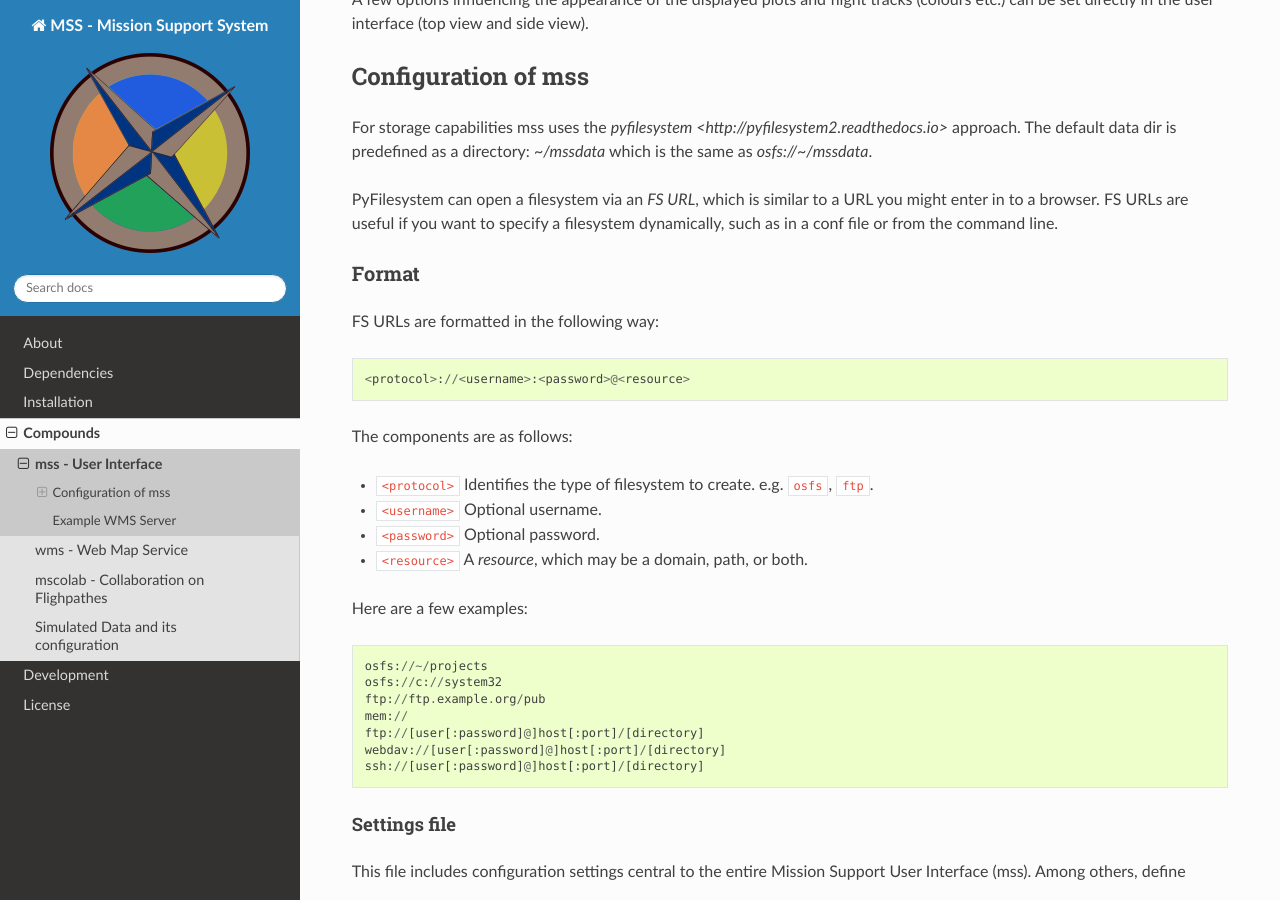
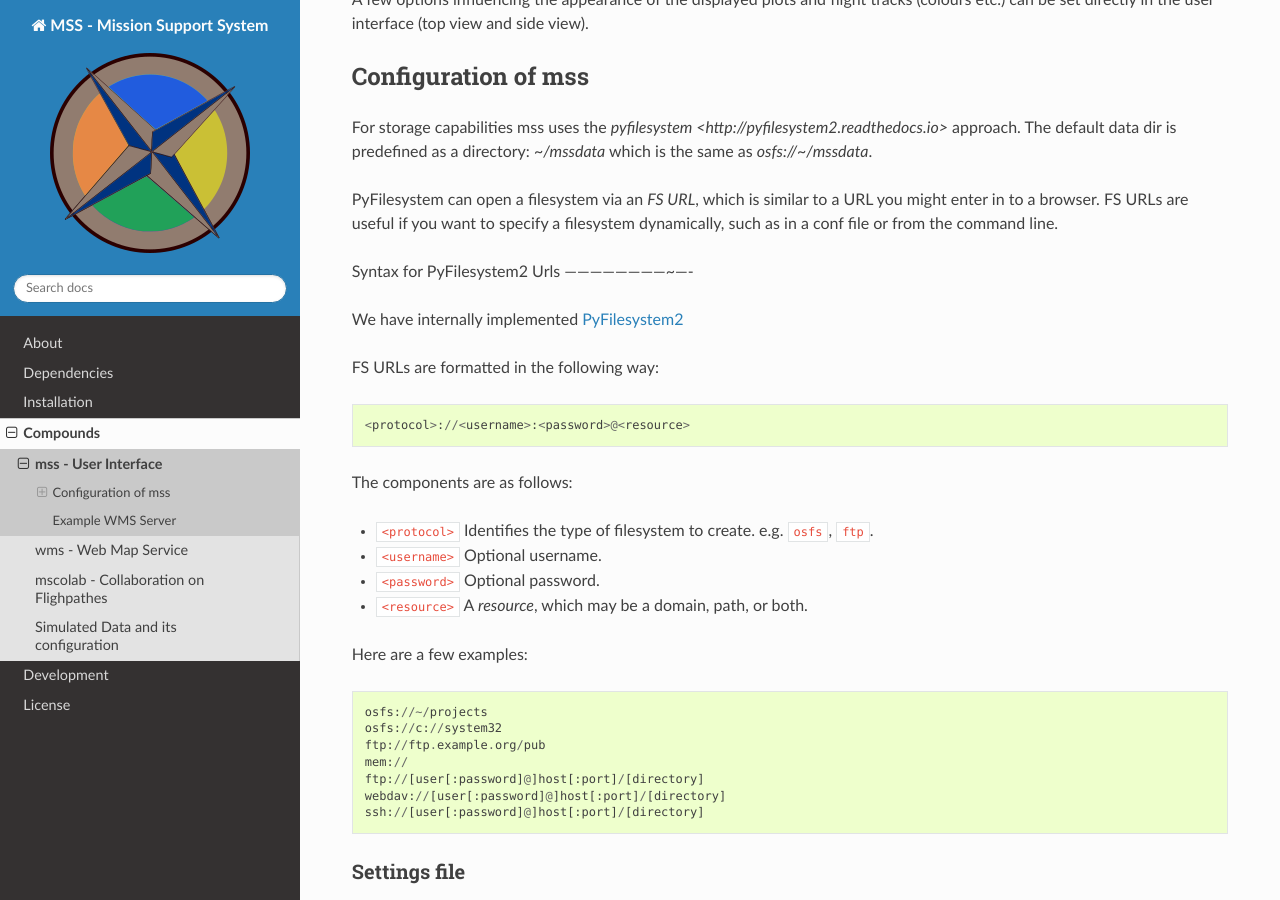
Before and after one commit to Open-MSS/MSS, a Sphinx documentation site: the page built from docs/usage.rst, in a window 1280 px wide and 900 px high, scrolled down 364 px. Built offline with Sphinx 7.4.7 and the Read the Docs theme 2.0.0, drawn with Linux system fonts in a browser that asks for light colours; the version number could not be read and is left out.

Commit message:
url to PyFilesystem2 documentation added

```diff
--- a/docs/usage.rst
+++ b/docs/usage.rst
@@ -32,8 +32,11 @@
 from the command line.
 
 
-Format
-------
+Syntax for PyFilesystem2 Urls
+------------------------~----
+
+We have internally implemented `PyFilesystem2 <https://docs.pyfilesystem.org/en/latest/index.html>`_
+
 
 FS URLs are formatted in the following way::
 
```
